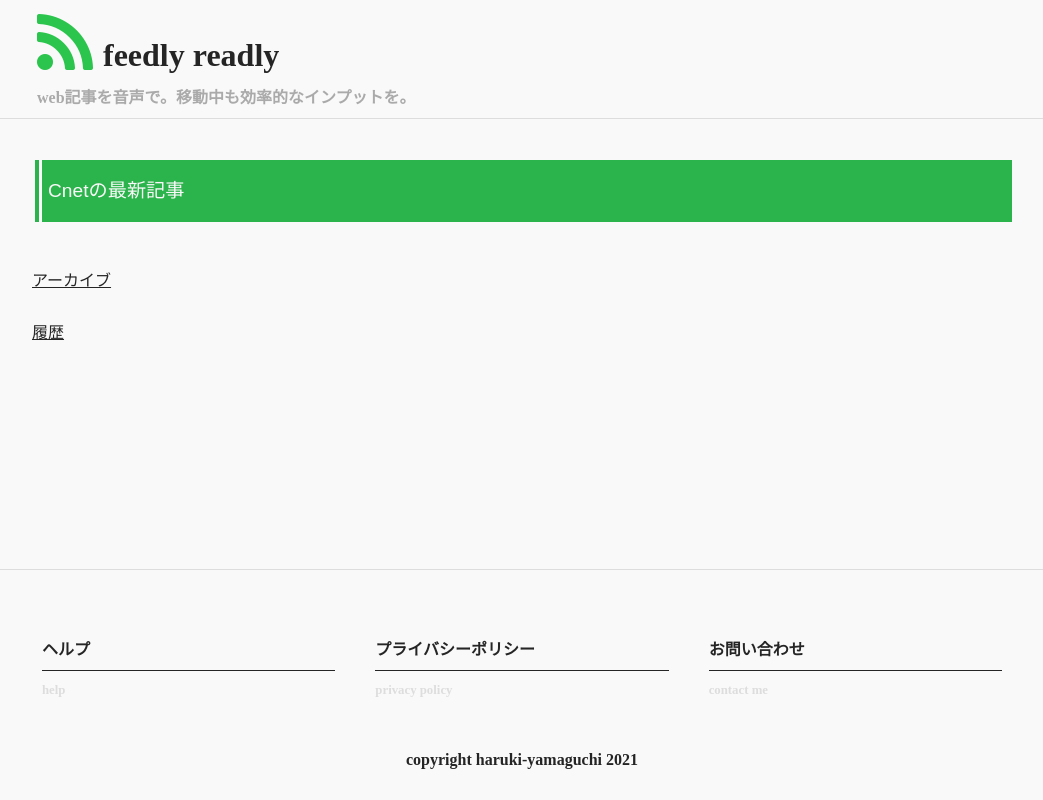
After one commit to 8maguchi8ruki/FeedListener, a Flask app: page /recent/ in a window 1280 px wide. The commit adds this page. Shown: the whole page, without its empty margins (118-1161 px from the left). Run offline with Flask 2, Linux system fonts and the light colour scheme; some libraries are stand-ins or nearby versions.

Commit message:
cnetの最新の投稿機能を追加及びcssを変更しました

```diff
--- a/app.py
+++ b/app.py
@@ -50,6 +50,12 @@ def delete_site(sitename):
 def search():
     sitename = request.form.get('sitename')
     return render_template("search.html",sitename = sitename)
+
+##### 最新の投稿ページ #####
+@app.route('/recent/', methods=['GET','POST'])
+def recent():
+    return render_template("recent.html")
+
 
 ##### ヘルプページ #####
 @app.route('/help/', methods=['GET','POST'])
@@ -114,14 +120,15 @@ class TITLE:
     title = ""
 @app.route('/result/', methods=['GET','POST'])
 def result():
-    # HTMLformから値を取得
-    url = request.form.get('url')
-
     if not os.path.exists("static/files/audio"):
         print("audioフォルダを作成しました")
         os.mkdir("static/files/audio")
 
+    # HTMLformから値を取得
+    url = request.form.get('url')
+    print(url)
     path = "static/files/text/article.txt"
+
     def Scraping(class_name , sitename):
         #記事を取得しarticle.txtへ書き込み
         res = requests.get(url)
@@ -168,15 +175,15 @@ def result():
     # CoinPost
     elif "coinpost.jp" in url:
         sitename = "coinpost"
-        Scraping(".entry-content p")
+        Scraping(".entry-content p", sitename)
     # telektlist
     elif "telektlist.com" in url:
         sitename = "telektlist"
-        Scraping(".entry-content p")
+        Scraping(".entry-content p", sitename)
     # VAIENCE
     elif "vaience.com" in url:
         sitename = "vaience"
-        Scraping(".entry-content p")
+        Scraping(".entry-content p", sitename)
     # 朝日新聞
     elif "asahi.com" in url:
         sitename = "asahi"
@@ -205,6 +212,20 @@ def result():
     elif "gigazine.net" in url:
         sitename = "gigazine"
         Scraping(".preface" , sitename)
+
+    # 最新の投稿
+    elif url == "new_post":
+            target_site = request.form.get('target_site')
+            print(target_site)
+            # Cnet
+            if target_site == "Cnet":
+                res = requests.get("https://japan.cnet.com/release/")
+                soup = bs4(res.content, "lxml")
+                a = soup.find('a', class_="bold")
+                recent_post = a.get('href')
+                url = "https://japan.cnet.com/" + recent_post
+                Scraping(".article_body p" , target_site)
+
     else:
         return render_template("404.html")
 
--- a/static/css/style.css
+++ b/static/css/style.css
@@ -87,10 +87,45 @@ h1 p{
     line-height: 60px;
     border: none;
     background-color: #E7E9EB;
-    color: #252525;
+    color: #2cb44c;
     font-size: 1.2em;
     text-align: start;
-    border-left: 7px double #2cb44c;
+    border-left: 10px double #f9f9f9;
+}
+.recent_post{
+    position: relative;
+}
+.recent_post img{
+    position: absolute;
+    width: 100px;
+    top: 15px;
+    right: 20px;
+}
+.recent_post button{
+    width: 100%;
+    line-height: 100px;
+    border: none;
+    background-color: #2cb44c;
+    color: #f9f9f9;
+    font-weight: bold;
+    font-size: 1.2em;
+    text-align: start;
+    margin-top: 10px;
+    margin-bottom: 10px;
+}
+.recent_post button:hover{
+    opacity: 0.5;
+    cursor: pointer;
+}
+.recent .target_site{
+    width: 100%;
+    line-height: 60px;
+    border: none;
+    background-color: #2cb44c;
+    color: #f9f9f9;
+    font-size: 1.2em;
+    text-align: start;
+    border-left: 10px double #f9f9f9;
 }
 .mylist .delete_site{
     position: absolute;
@@ -99,7 +134,7 @@ h1 p{
     width: 80px;
     line-height: 60px;
     background-color: #ccc;
-    color: #252525;
+    color: #f9f9f9;
     border: none;
     z-index: 97;
 }
@@ -248,6 +283,10 @@ h1 p{
 }
 .wrap-seach div{
     display: flex;
+
+}
+.recent{
+    margin-top: 20px;
 
 }
 
--- a/templates/base.html
+++ b/templates/base.html
@@ -18,7 +18,7 @@
     <header>
         <h1>
             <a href="{{ url_for('index') }}"><i class="fas fa-rss fa-2x" style="color: #2bc44c;"></i>feedly readly</a>
-            <p>web記事を音声再生。移動中も効率的なインプットを。</p>
+            <p>web記事を音声で。移動中も効率的なインプットを。</p>
         </h1>
         <i class="fas fa-bars fa-2x" id="hamburger_trigger" style="color: #2bc44c;"></i>
         <i class="fas fa-times fa-2x" id="hamburger_close" style="color: #2bc44c;"></i>
--- /dev/null
+++ b/templates/recent.html
@@ -0,0 +1,38 @@
+{% extends "base.html" %}
+{% block content %}
+<div class="wrap-search">
+    <form class="recent" method="POST" action="{{ url_for('result') }}">
+        <input type="hidden" value="Cnet" name="target_site">
+        <input type="hidden" value="new_post" name="url" onclick="loading()">
+        <input type="submit" value="Cnetの最新記事" onclick="loading()" class="target_site">
+    </form>
+
+</div>
+
+<div class="wrap-content">
+    <!-- サブメニュー -->
+    <div class="sub-menu">
+        <a href="/archive" class="arc"><img src="../static/img/search4.svg" alt="">アーカイブ</a> <br>
+        <a href="/history" class="his"><img src="../static/img/search5.svg" alt="">履歴</a>
+    </div>
+</div>
+
+<div id="loader-bg">
+    <div id="loader">
+        <img src="../static/img/Search.png" width="100" height="100" alt="Loading..." />
+        <p style="color: #2cb44c;">Loading...</p>
+        <p class="comment comment1">記事内容を取得中</p>
+        <p class="comment comment2">音声ファイルを作成しています</p>
+    </div>
+</div>
+
+<script>
+    function loading(){
+        $('#loader-bg ,#loader').css('display', 'block');
+        $(".comment1").addClass("active");
+        setTimeout(() => {
+            $(".comment1,.comment2").toggleClass("active");
+        }, 2000);
+    }
+</script>
+{% endblock %}
--- a/templates/search.html
+++ b/templates/search.html
@@ -8,8 +8,8 @@
             <input type="text" id="url" class="url" name="url" placeholder="https://example.com">
             <button type="submit" onclick="loading()"><i class="fas fa-search fa-2x" style="color: #2cb44c;"></i></button>
         </div>
+    </form>
 
-    </form>
     <img src="../static/img/search.svg" alt="">
 
 </div>
```
Also changed, not shown: static/files/text/article.txt (+11 -1 lines), templates/index.html (+9 -7 lines), static/img/recent.svg (added), 1 other file.
